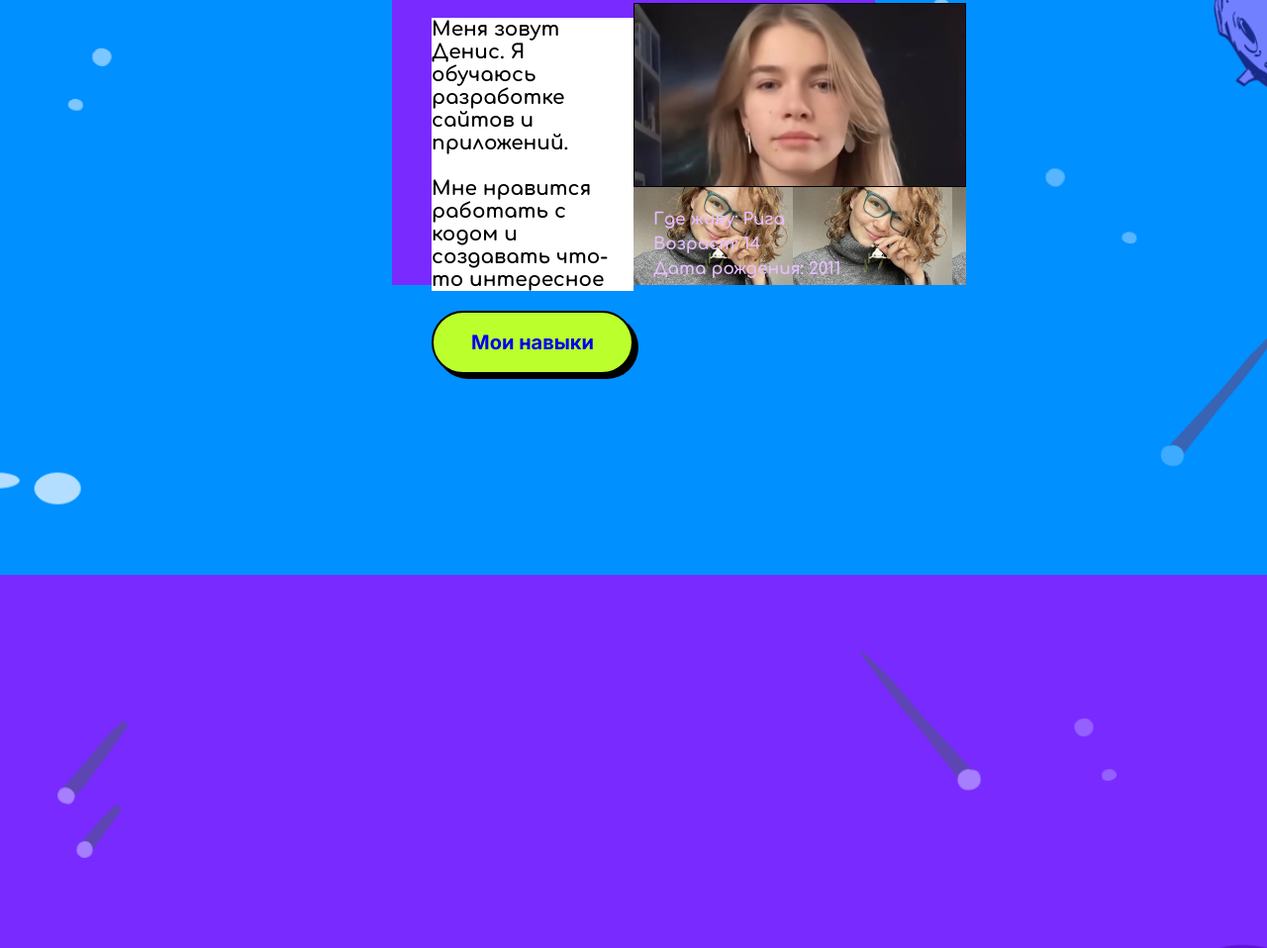
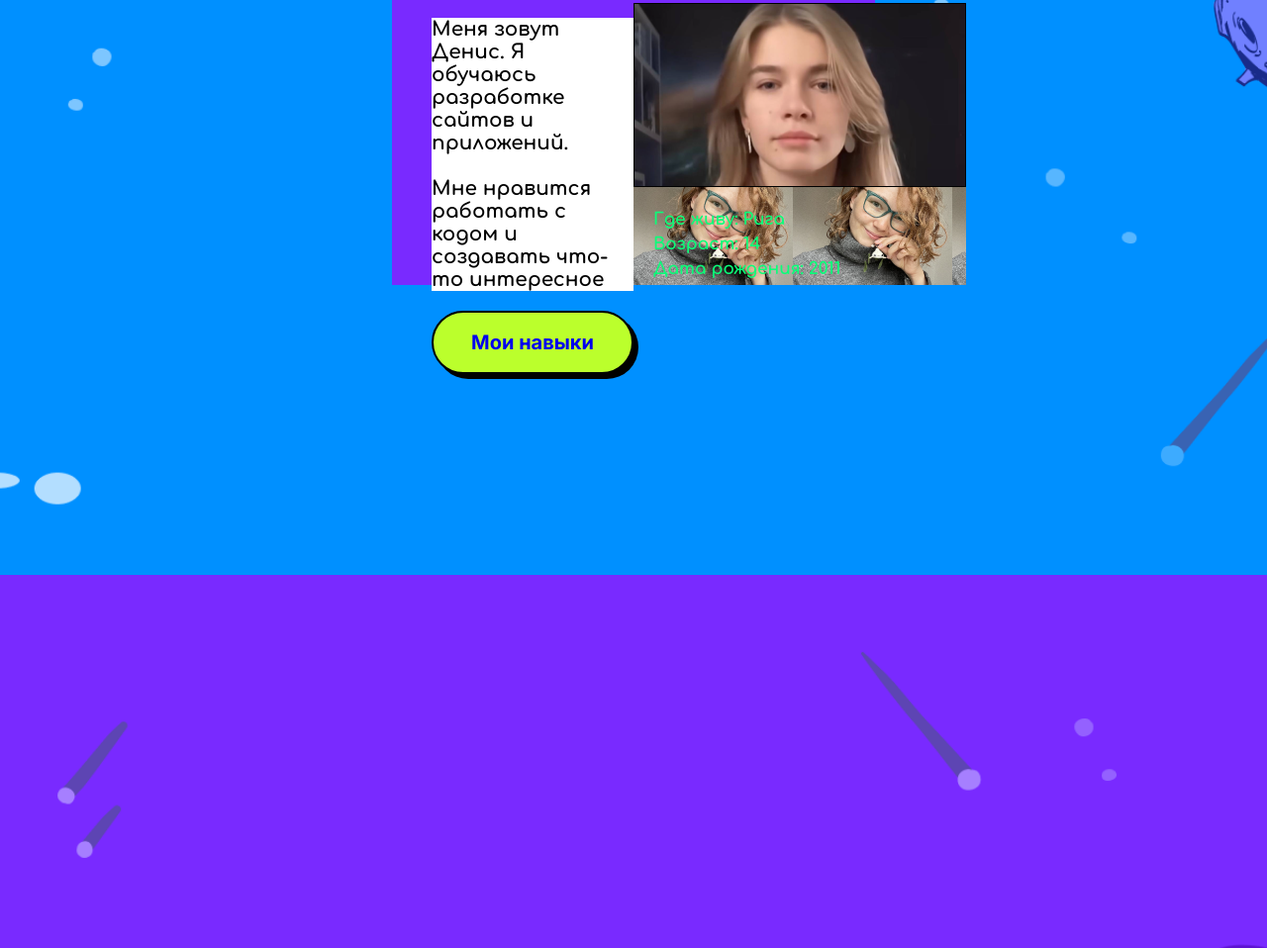
Before and after one commit to MerogMi/PortfolioMMI, a plain HTML site: page index.html in a window 1280 px wide. Shown: the part 1019-1977 px from the top of the page at 99% size. Drawn offline with Linux system fonts and the light colour scheme.

Commit message:
Update style.css

```diff
--- a/style.css
+++ b/style.css
@@ -150,7 +150,7 @@ section {
 }
 
 .about-card p{
-    color: #e5beff;
+    color: #0bff79;
     font-size: 17px;
     align-self: start;
     padding-left: 20px;
```
